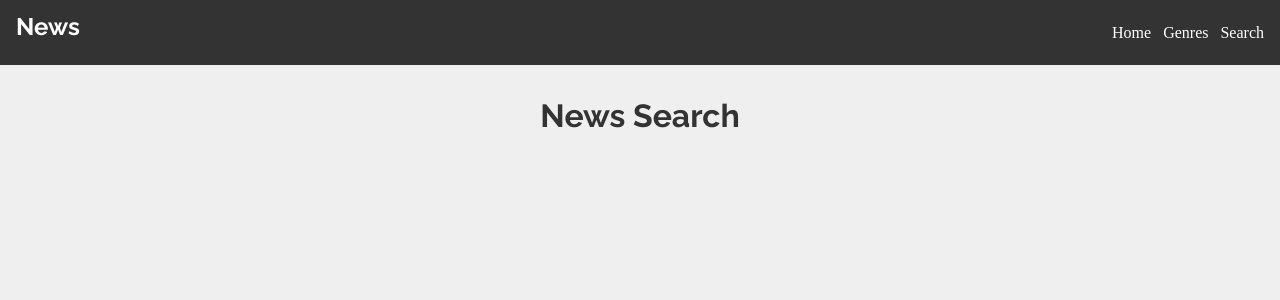
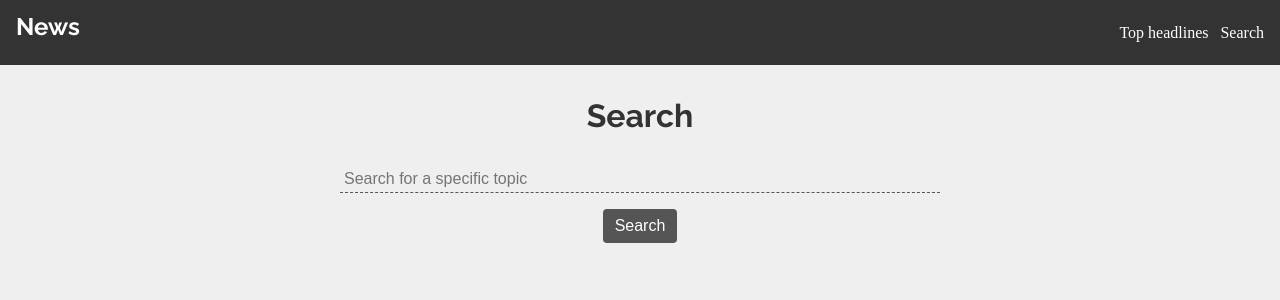
Before and after one commit to malinhenningsson/News-app, a React (Create React App) app: page /search in a window 1280 px wide. Shown: the top 300 px of the page. Built offline with nearby package versions, Linux system fonts and the light colour scheme; a web font is replaced by a local one.

Commit message:
Changed latest news to top news, created search form.

```diff
--- a/src/App.js
+++ b/src/App.js
@@ -2,7 +2,7 @@ import React from 'react';
 import { Switch, Route } from 'react-router-dom';
 import './index.css';
 import Navbar from './components/Navbar';
-import LatestNews from './components/LatestNews';
+import TopNews from './components/TopNews';
 import NewsArticle from './components/NewsArticle';
 import NewsSearch from './components/NewsSearch';
 
@@ -14,7 +14,7 @@ function App() {
       <div className="app-container">
         <Switch>
           <Route exact path="/">
-            <LatestNews />
+            <TopNews />
           </Route>
 
           <Route path="/articles/:articleId">
--- a/src/components/Navbar.js
+++ b/src/components/Navbar.js
@@ -10,9 +10,8 @@ class Navbar extends React.Component {
                 </Link>
                 <ul className="navbar-list">
                     <Link to="/">
-                        <li className="navbar-items">Home</li>
+                        <li className="navbar-items">Top headlines</li>
                     </Link>
-                    <li className="navbar-items">Genres</li>
                     <Link to="/search">
                         <li className="navbar-items">Search</li>
                     </Link>
--- a/src/components/NewsSearch.js
+++ b/src/components/NewsSearch.js
@@ -3,7 +3,20 @@ import React from 'react';
 const NewsSearch = () => {
     return (
         <div>
-            <h1>News Search</h1>
+            <h1>Search</h1>
+
+            <form onSubmit={() => {}}>
+				<div className="input-group">
+					<input
+						onChange={() => {}}
+						type="text"
+						className="form-control"
+						placeholder="Search for a specific topic"
+					/>
+
+					<button type="submit" className="btn btn-success">Search</button>
+				</div>
+			</form>
         </div>
     );
 }
--- a/src/components/LatestNews.js
+++ b/src/components/TopNews.js
@@ -17,7 +17,7 @@ const LatestNews = () => {
                     <h3>{article.title}</h3>
                     <p><span className="small-info-text">Published: {article.publishedAt}</span></p>
                     <p>{article.content}</p>
-                    <p><span className="small-info-text">Read more: {article.url}</span></p>
+                    <a href={article.url} className="read-more-link">Read more</a>
                 </div>
             </div>
         ))
@@ -25,7 +25,7 @@ const LatestNews = () => {
 
     return (
         <div>
-            <h1>The Latest News</h1>
+            <h1>The Top Headlines</h1>
 
             {
                 isLoading ? (
@@ -38,7 +38,7 @@ const LatestNews = () => {
                         </div>
                     ) : (
                         data && data.articles ? (
-                            <div className="latest-news-articles">
+                            <div className="news-articles">
                                 {renderFetchedResult(data.articles)}
                             </div>
                         ) : (
--- a/src/index.css
+++ b/src/index.css
@@ -62,7 +62,11 @@ h1 {
   margin-bottom: 0.5em;
 }
 
-div.latest-news-articles {
+
+/*
+  TOP NEWS STYLING
+*/
+div.news-articles {
   display: grid;
   grid-gap: 0;
 }
@@ -78,6 +82,7 @@ div.latest-news-articles {
 }
 
 .article-item {
+  position: relative;
   margin: 1.5em;
   background-color: #fff;
   color: #333;
@@ -106,3 +111,48 @@ span.small-info-text {
 .article-item p {
   margin-bottom: 0.75em;
 }
+
+.read-more-link {
+  color: #333;
+  text-transform: uppercase;
+}
+
+/*
+  SEARCH STYLING
+*/
+
+form {
+  max-width: 50%;
+  margin-left: auto;
+  margin-right: auto;
+}
+
+div.input-group {
+  display: flex;
+  flex-direction: column;
+  justify-content: center;
+  align-items: center;
+}
+
+input {
+  width: 100%;
+  font-size: 1em;
+  background-color: #efefef;
+  margin: 1em;
+  padding: 0.25em;
+  border: none;
+  border-bottom: 1px dashed #555;
+}
+
+form button {
+  padding: 0.5em 0.75em;
+  font-size: 1em;
+  background-color: #555;
+  color: #fff;
+  border: none;
+  border-radius: 0.25em;
+}
+
+form button:hover {
+  background-color: #444;
+}
```
